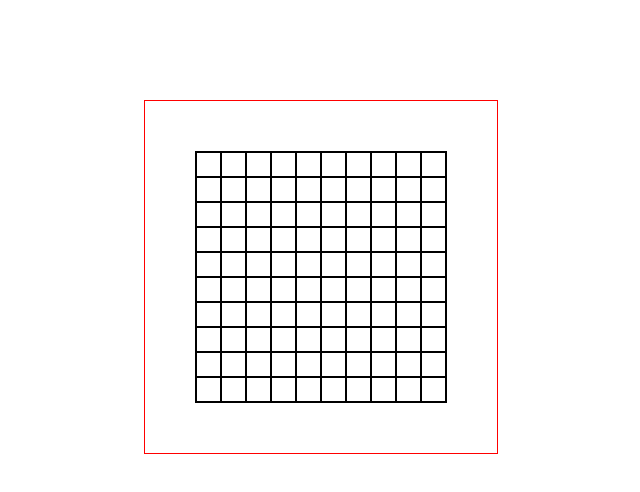
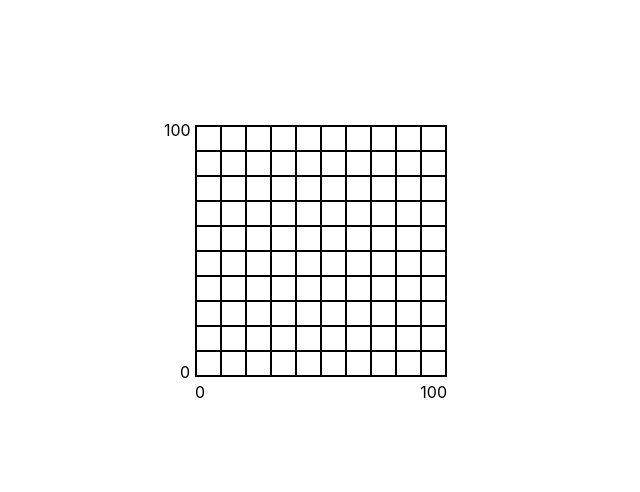
Before and after one commit to stujmar/regression-cluster-fe, a React (Create React App) app: page / in a window 1280 px wide. Shown: the top 492 px of the page, without its empty margins (319-959 px from the left). Built offline with nearby package versions, Linux system fonts and the light colour scheme.

Commit message:
[sm] made a label of zero to 100

```diff
--- a/src/App.css
+++ b/src/App.css
@@ -1,7 +1,30 @@
-.labels {
-  border: 1px solid red;
+.label-wrapper {
   width: min-content;
   margin: 100px auto;
-  padding: 50px;
+  padding: 25px;
   position: relative;
 }
+
+.label {
+  position: absolute;
+}
+
+.x-zero {
+  bottom:0;
+  left:25px;
+}
+
+.x-100 {
+  bottom: 0;
+  right: 25px;
+}
+
+.y-zero {
+  left: 10px;
+  bottom: 20px;
+}
+
+.y-100 {
+  top: 20px;
+  left: -6px;
+}
--- a/src/App.js
+++ b/src/App.js
@@ -3,7 +3,11 @@ import FlexGrid from './components/FlexGrid/FlexGrid';
 
 function App() {
   return (
-    <div className="labels">
+    <div className="label-wrapper">
+      <div className="x-zero label">0</div>
+      <div className="y-zero label">0</div>
+      <div className="x-100 label">100</div>
+      <div className="y-100 label">100</div>
       <FlexGrid />
     </div>
   );
```
